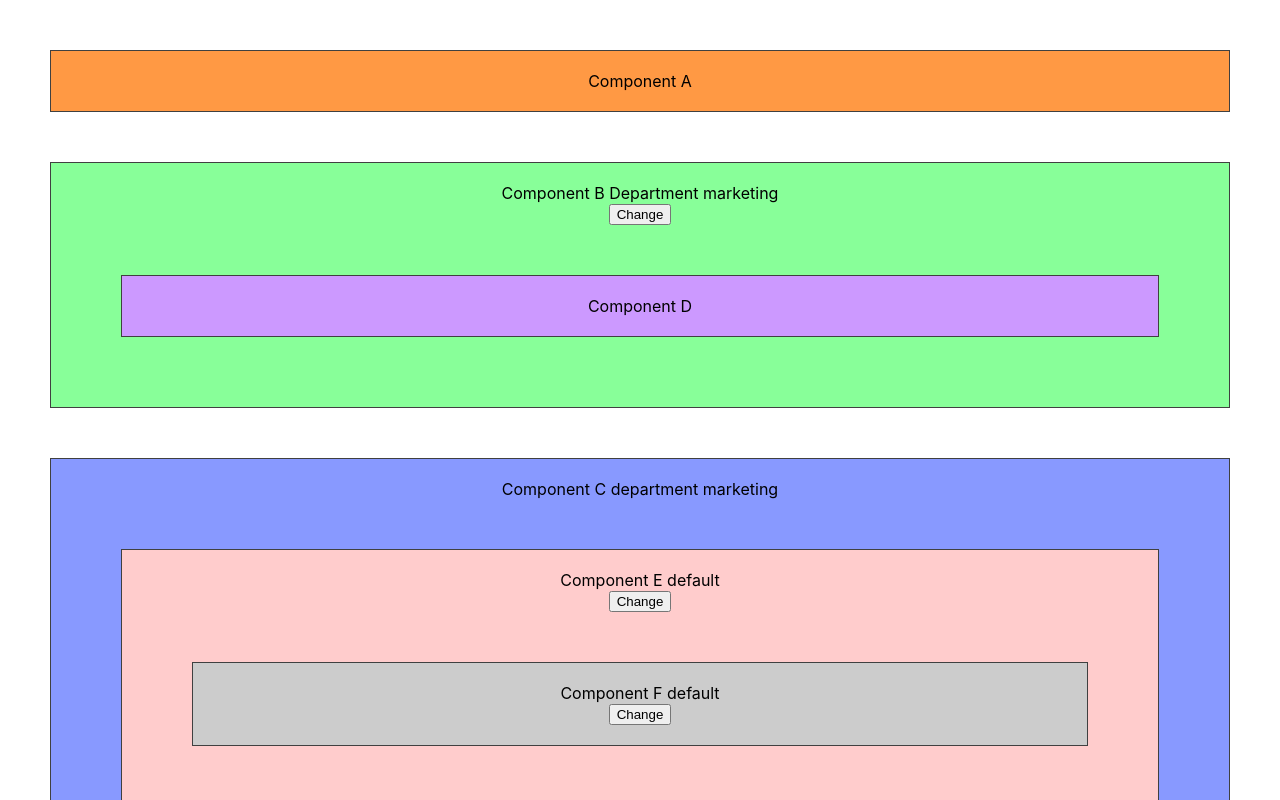
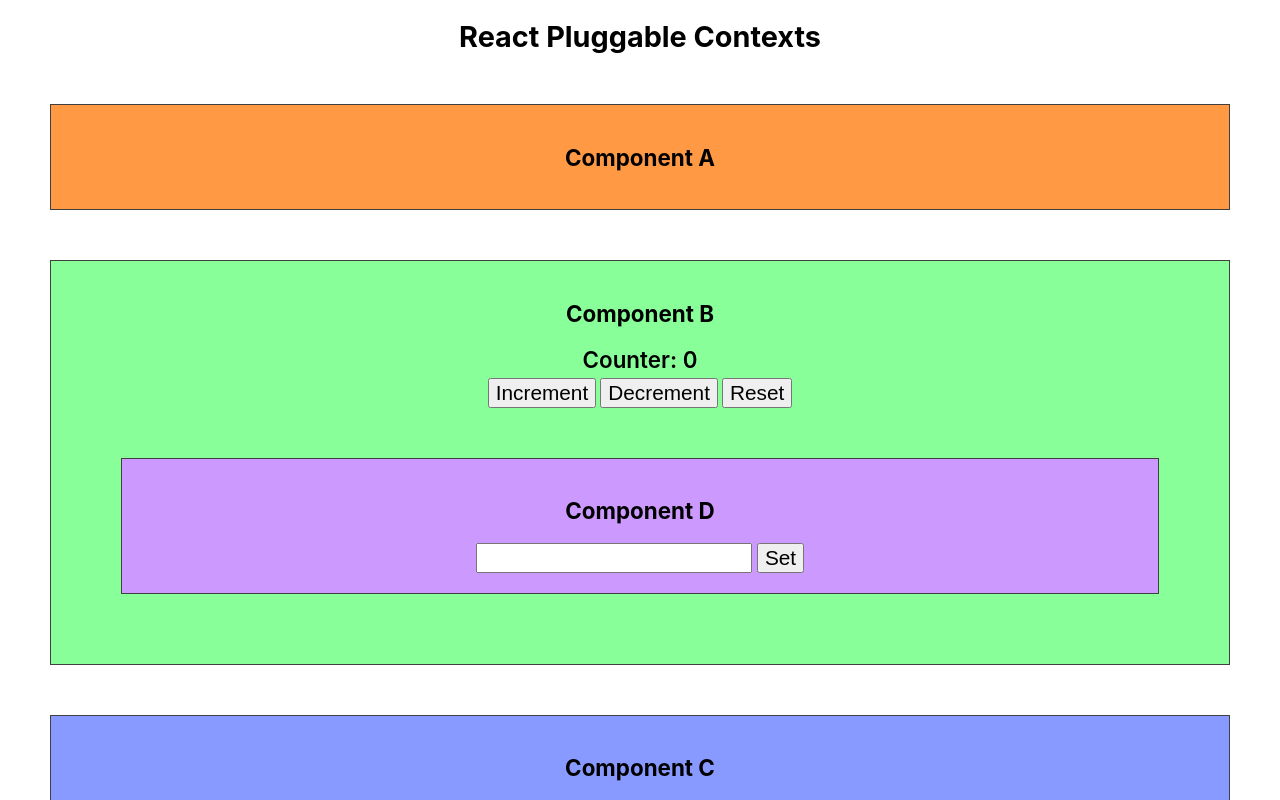
Before and after one commit to forresttanaka/ctxmod, a React (Create React App) app: page / in a window 1280 px wide. Shown: the top 800 px of the page. Built offline with nearby package versions, Linux system fonts and the light colour scheme.

Commit message:
Refactor to include two kinds of contexts

```diff
--- a/src/App.css
+++ b/src/App.css
@@ -1,5 +1,24 @@
 .App {
   text-align: center;
+  font-size: 1.4rem;
+  font-weight: 600;
+}
+
+h1 {
+  font-size: 1.8rem;
+}
+
+h2 {
+  font-size: 1.4rem;
+}
+
+button {
+  font-size: 1.3rem;
+}
+
+.name-controls input {
+  margin-right: 5px;
+  font-size: 1.3rem;
 }
 
 .component-a {
@@ -43,3 +62,14 @@
   background-color: #ccc;
   border: 1px solid #404040;
 }
+
+.counter-controls {
+  display: flex;
+  margin: 5px 0;
+  justify-content: center;
+}
+
+.counter-controls button {
+  margin-right: 2px;
+  margin-left: 2px;
+}
--- a/src/App.js
+++ b/src/App.js
@@ -2,32 +2,8 @@ import React from 'react';
 import ComponentA from './component_a';
 import ComponentB from './component_b';
 import ComponentC from './component_c';
-import { GlobalContext, useGlobalContext, globalContextRegistry } from './context';
+import { GlobalContext, useGlobalContext } from './context';
 import './App.css';
-
-
-/**
- * Examples of context modules owned and registered by <App>.
- */
-const useModule0 = () => {
-    const [department, setDepartment] = React.useState('Sagan');
-    return {
-        department,
-        setDepartment,
-    }
-};
-
-globalContextRegistry.register('module0', useModule0);
-
-const useModule1 = () => {
-    const [name, setName] = React.useState('default');
-    return {
-        name,
-        setName,
-    }
-};
-
-globalContextRegistry.register('module1', useModule1);
 
 
 const App = () => {
@@ -35,6 +11,7 @@ const App = () => {
 
     return (
         <div className="App">
+            <h1>React Pluggable Contexts</h1>
             <GlobalContext.Provider value={modules}>
                 <ComponentA />
                 <ComponentB />
--- a/src/component_a.js
+++ b/src/component_a.js
@@ -10,16 +10,13 @@ const useModuleA = () => {
     }
 };
 
-
 globalContextRegistry.register('moduleA', useModuleA);
 
 
-const ComponentA = () => {
-    return (
-        <div className="component-a">
-            Component A
-        </div>
-    );
-};
+const ComponentA = () => (
+    <div className="component-a">
+        <h2>Component A</h2>
+    </div>
+);
 
 export default ComponentA;
--- a/src/component_b.js
+++ b/src/component_b.js
@@ -1,19 +1,17 @@
 import React from 'react';
 import ComponentD from './component_d';
 import { GlobalContext } from './context';
+import CounterControls from './counter';
 
 
 const ComponentB = () => {
-    const { moduleA } = React.useContext(GlobalContext);
-
-    const handleClick = () => {
-        moduleA.setDepartment('sales');
-    };
+    const { moduleCounter } = React.useContext(GlobalContext);
 
     return (
         <div className="component-b">
-            <div>Component B Department {moduleA.department}</div>
-            <button onClick={handleClick}>Change</button>
+            <h2>Component B</h2>
+            <div>Counter: {moduleCounter.counter}</div>
+            <CounterControls />
             <ComponentD />
         </div>
     );
--- a/src/component_c.js
+++ b/src/component_c.js
@@ -4,11 +4,12 @@ import { GlobalContext } from './context';
 
 
 const ComponentC = () => {
-    const { moduleA } = React.useContext(GlobalContext);
+    const { moduleName } = React.useContext(GlobalContext);
 
     return (
         <div className="component-c">
-            Component C department {moduleA.department}
+            <h2>Component C</h2>
+            <div>Name: {moduleName.name || <i>none</i>}</div>
             <ComponentE />
         </div>
     );
--- a/src/component_d.js
+++ b/src/component_d.js
@@ -1,13 +1,12 @@
 import React from 'react';
-import { GlobalContext } from './context';
+import NameControls from './name';
 
 
 const ComponentD = () => {
-    const { module0 } = React.useContext(GlobalContext);
-
     return (
         <div className="component-d">
-            <div>Component D {module0.backdrop}</div>
+            <h2>Component D</h2>
+            <NameControls />
         </div>
     );
 };
--- a/src/component_e.js
+++ b/src/component_e.js
@@ -1,19 +1,11 @@
 import React from 'react';
-import { GlobalContext } from './context';
 import ComponentF from './component_f';
 
 
 const ComponentE = () => {
-    const { module1 } = React.useContext(GlobalContext);
-
-    const handleClick = () => {
-        module1.setName('Druyan');
-    };
-
     return (
         <div className="component-e">
-            <div>Component E {module1.name}</div>
-            <button onClick={handleClick}>Change</button>
+            <h2>Component E</h2>
             <ComponentF />
         </div>
     );
--- a/src/component_f.js
+++ b/src/component_f.js
@@ -1,18 +1,16 @@
 import React from 'react';
 import { GlobalContext } from './context';
+import CounterControls from './counter';
 
 
 const ComponentF = () => {
-    const { module0, module1 } = React.useContext(GlobalContext);
-
-    const handleClick = () => {
-        module0.setBackdrop('Backdrop F');
-    };
+    const { moduleCounter } = React.useContext(GlobalContext);
 
     return (
         <div className="component-f">
-            <div>Component F {module0.backdrop} {module1.name}</div>
-            <button onClick={handleClick}>Change</button>
+            <h2>Component F</h2>
+            <div>Counter: {moduleCounter.counter}</div>
+            <CounterControls />
         </div>
     );
 };
--- /dev/null
+++ b/src/counter.js
@@ -0,0 +1,57 @@
+/**
+ * Module to demonstrate a counter and counter controls using the context registry.
+ */
+import React from 'react';
+import { GlobalContext, globalContextRegistry } from './context';
+
+
+/**
+ * Reducer function for the counter.
+ */
+const module1Initial = 0;
+const module1Reducer = (counter, action) =>{
+    switch(action) {
+        case 'increment':
+            return counter + 1;
+        case 'decrement':
+            return counter - 1;
+        case 'reset':
+            return module1Initial;
+        default:
+            return counter;
+    }
+};
+
+
+/**
+ * Custom hook that returns the states and actions associated with the counter.
+ */
+const useModuleCounter = () => {
+    const [counter, dispatch] = React.useReducer(module1Reducer, module1Initial);
+    return {
+        // states
+        counter,
+        // actions
+        dispatch,
+    }
+};
+
+globalContextRegistry.register('moduleCounter', useModuleCounter);
+
+
+/**
+ * Component for the counter controls.
+ */
+const CounterControls = () => {
+    const { moduleCounter } = React.useContext(GlobalContext);
+
+    return (
+        <div className="counter-controls">
+            <button onClick={() => moduleCounter.dispatch('increment')}>Increment</button>
+            <button onClick={() => moduleCounter.dispatch('decrement')}>Decrement</button>
+            <button onClick={() => moduleCounter.dispatch('reset')}>Reset</button>
+        </div>
+    )
+};
+
+export default CounterControls;
--- /dev/null
+++ b/src/name.js
@@ -0,0 +1,43 @@
+/**
+ * Module to demonstrate a counter and counter controls using the context registry.
+ */
+import React from 'react';
+import { GlobalContext, globalContextRegistry } from './context';
+
+
+/**
+ * Custom hook that returns the states and actions associated with the counter.
+ */
+const useModuleName = () => {
+    const [name, setName] = React.useState('');
+    return {
+        // states
+        name,
+        // actions
+        setName,
+    }
+};
+
+globalContextRegistry.register('moduleName', useModuleName);
+
+
+/**
+ * Component for the counter controls.
+ */
+const NameControls = () => {
+    const [enteredName, setEnteredName] = React.useState('');
+    const { moduleName } = React.useContext(GlobalContext);
+
+    const handleChange = (e) => {
+        setEnteredName(e.target.value);
+    }
+
+    return (
+        <div className="name-controls">
+            <input type="text" value={enteredName} onChange={handleChange} />
+            <button onClick={() => moduleName.setName(enteredName)}>Set</button>
+        </div>
+    )
+};
+
+export default NameControls;
```
Also changed, not shown: src/logo.svg (deleted), 1 other file (tests, documents, lock files or other folders).
